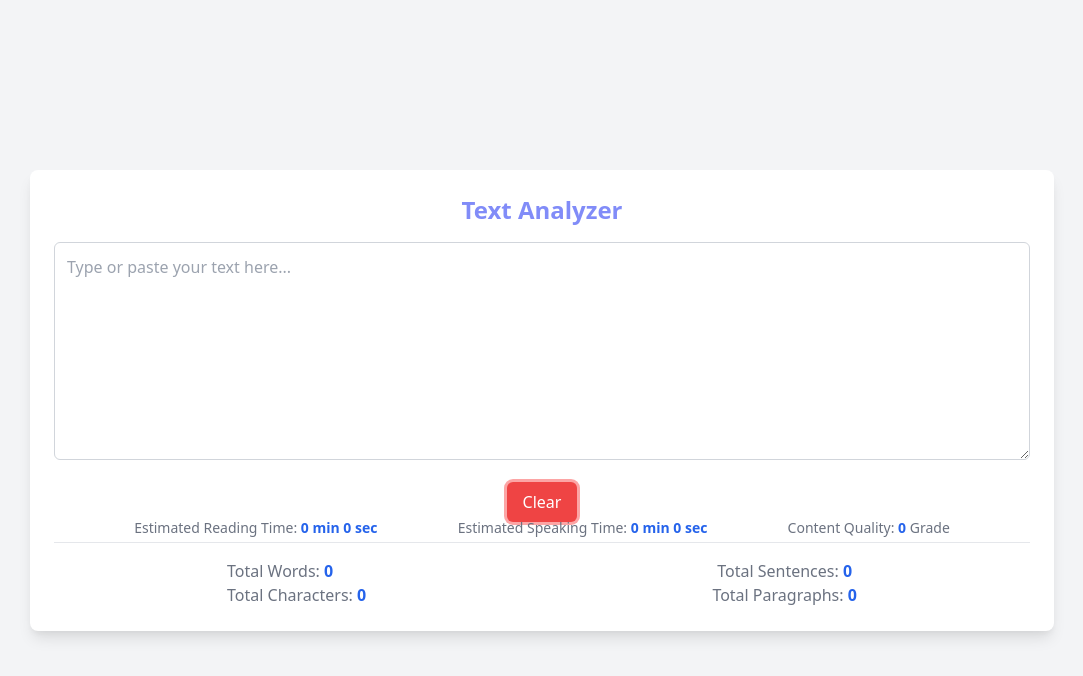
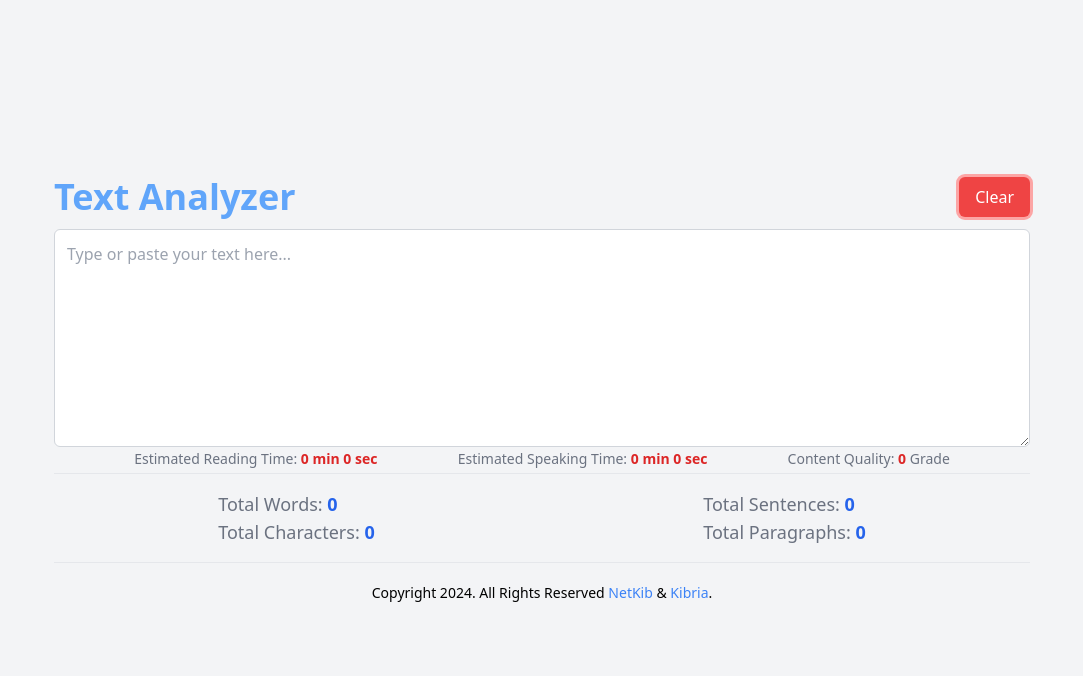
Before and after one commit to kibria-khandaker/TextAnalyzer, a plain HTML site: page index.html in a window 1280 px wide. Both pictures are taken after a click on the button "Clear". Shown: the whole page, without its empty margins (98-1181 px from the left). Drawn offline with nearby package versions, Linux system fonts and the light colour scheme.

Commit message:
Update Ui

```diff
--- a/index.html
+++ b/index.html
@@ -7,33 +7,42 @@
     <!-- Tailwind CSS CDN -->
     <link href="https://cdn.jsdelivr.net/npm/tailwindcss@2.2.19/dist/tailwind.min.css" rel="stylesheet">
 </head>
-<body class="bg-gray-100 flex justify-center items-center h-screen">
-    <div class="w-full max-w-screen-lg bg-white p-6 rounded-lg shadow-lg text-center">
-        <h2 class="text-2xl font-semibold text-indigo-400 mb-4">Text Analyzer</h2>
-
+<body class="bg-gray-100 flex flex-col justify-center items-center w-full max-w-screen-lg mx-auto md:h-screen p-6">
+    <header class="w-full">
+        <div class="flex flex-col md:flex-row justify-between gap-4 mb-3">
+            <h1 class="text-4xl text-center md:Ltext-left font-semibold text-blue-400">Text Analyzer</h1>
+            <!-- Copy Button hidden -->
+                <div class="md:text-right text-center">
+                    <button id="copyButton" class=" hidden px-4 py-2 bg-blue-500 text-white rounded-md hover:bg-blue-600 focus:outline-none focus:ring focus:ring-blue-300" onclick="copyText()">Copy Text</button>
+                    <!-- Clear Button -->
+                    <button id="clearButton" class="px-4 py-2 bg-red-500 text-white rounded-md hover:bg-red-600 focus:outline-none focus:ring focus:ring-red-300">Clear</button>
+                </div>
+        </div>
+    </header>
+    <section class="w-full">
             <textarea id="textInput" class="w-full p-3 border border-gray-300 rounded-md focus:outline-none focus:ring focus:ring-blue-200" placeholder="Type or paste your text here..." rows="8"></textarea>
 
-        <!-- Clear Button -->
-        <button id="clearButton" class="mt-4 px-4 py-2 bg-red-500 text-white rounded-md hover:bg-red-600 focus:outline-none focus:ring focus:ring-red-300">Clear</button>
-
             <div class="m-0 p-0 text-gray-500">
-            <div class="flex justify-evenly -mt-1 pb-1 text-sm border-b">
-                <p>Estimated Reading Time: <span id="readingTime" title="Reading time (assuming 275 words per minute)" class="font-semibold text-blue-600">0</span></p>
-                <p>Estimated Speaking Time: <span id="speakingTime" title="Speaking time (assuming 180 words per minute)" class="font-semibold text-blue-600">0</span></p>
-                <p>Content Quality: <span id="gradeLevel" title="Flesch-Kincaid Grade Level" class="font-semibold text-blue-600">0</span> Grade</p>
+                <div class="flex  flex-col md:flex-row justify-evenly  -mt-1 pb-1 text-sm border-b">
+                    <p>Estimated Reading Time: <span id="readingTime" title="Reading time (assuming 275 words per minute)" class="font-semibold text-red-600">0</span></p>
+                    <p>Estimated Speaking Time: <span id="speakingTime" title="Speaking time (assuming 180 words per minute)" class="font-semibold text-red-600">0</span></p>
+                    <p>Content Quality: <span id="gradeLevel" title="Flesch-Kincaid Grade Level" class="font-semibold text-red-600">0</span> Grade</p>
                 </div>
-            <div class="flex justify-around mt-4">
+                <div class="flex  flex-col md:flex-row justify-around my-4 text-lg">
                     <div class="text-left">
-                    <p>Total Words: <span id="wordCount" class="font-semibold text-blue-600">0</span></p>
-                    <p>Total Characters: <span id="charCount" class="font-semibold text-blue-600">0</span></p>
+                        <p>Total Words: <span id="wordCount" class="font-bold text-blue-600">0</span></p>
+                        <p>Total Characters: <span id="charCount" class="font-bold text-blue-600">0</span></p>
                     </div>
                     <div class="">
-                    <p>Total Sentences: <span id="sentenceCount" class="font-semibold text-blue-600">0</span></p>
-                    <p>Total Paragraphs: <span id="paragraphCount" class="font-semibold text-blue-600">0</span></p>
+                        <p>Total Sentences: <span id="sentenceCount" class="font-bold text-blue-600">0</span></p>
+                        <p>Total Paragraphs: <span id="paragraphCount" class="font-bold text-blue-600">0</span></p>
                     </div>
                 </div>
             </div>
-    </div>
+    </section>
     <script src="script.js"></script>
+    <footer class="w-full py-3 md:py-5 text-center border-t">
+        <p class="text-sm">Copyright 2024. All Rights Reserved <a class="text-blue-500" href="https://netkib.com/">NetKib</a> & <a class="text-blue-500" href="https://kibria.net/">Kibria</a>.</p>
+      </footer>
 </body>
 </html>
--- a/script.js
+++ b/script.js
@@ -1,10 +1,12 @@
 document.getElementById("textInput").addEventListener("input", function() {
     updateCounts();
+    toggleCopyButton();  // Show or hide the copy button based on text
 });
 
 document.getElementById("clearButton").addEventListener("click", function() {
     document.getElementById("textInput").value = "";  // Clear the textarea
     updateCounts();  // Reset all counters
+    toggleCopyButton();  // Hide the copy button
 });
 
 function updateCounts() {
@@ -54,3 +56,27 @@ function updateCounts() {
     document.getElementById("speakingTime").textContent = formattedSpeakingTime;
     document.getElementById("gradeLevel").textContent = gradeReadingLevel;
 }
+
+// Function to show or hide the copy button based on textarea content
+function toggleCopyButton() {
+    const text = document.getElementById("textInput").value.trim();
+    const copyButton = document.getElementById("copyButton");
+
+    if (text.length > 0) {
+        copyButton.classList.remove("hidden");
+    } else {
+        copyButton.classList.add("hidden");
+    }
+}
+
+// Function to copy text to clipboard
+function copyText() {
+    const text = document.getElementById("textInput").value;
+    navigator.clipboard.writeText(text)
+        .then(() => {
+            alert("The text has been copied from the clipboard!");
+        })
+        .catch(err => {
+            console.error("Failed to copy text: ", err);
+        });
+}
```
Lines whose indentation alone changed are shown as unchanged.
